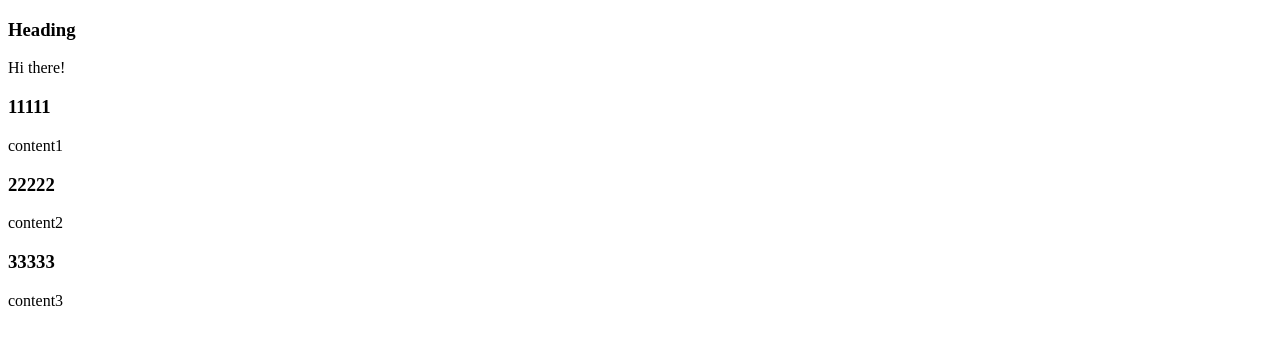
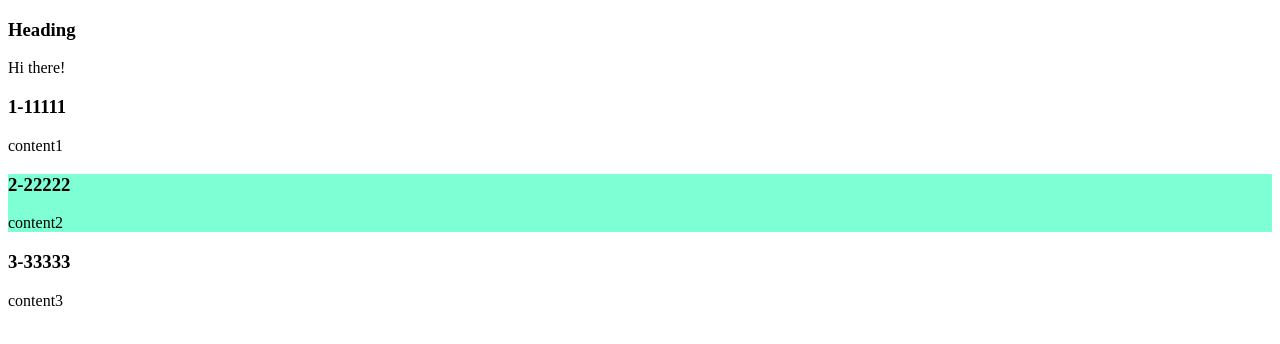
Before and after one commit to ephraimguo/vuejslearning, a website: page example/csdn_demo6.html in a window 1280 px wide. Drawn offline with Linux system fonts and the light colour scheme.

Commit message:
csdn example uploaded

```diff
--- a/example/csdn_demo6.html
+++ b/example/csdn_demo6.html
@@ -12,11 +12,17 @@
     <div class="comp">
         <p v-html="htmlstr"></p>
 
-        <article v-for="item of list">
-            <h3>{{item.title}}</h3>
-            <div>
+        <article v-for="(item, index) of list" v-if="index!==1">
+            <h3>{{index+1}}-{{item.title}}</h3>
+            <div >
                 {{item.content}}
             </div>
+        </article>
+        <article v-else style="background-color: aquamarine">
+                <h3>{{index+1}}-{{item.title}}</h3>
+                <div >
+                    {{item.content}}
+                </div>
         </article>
     </div>
 
```
Also changed, not shown: example/csdn_demo7_form.html (added, +35 -0 lines).
